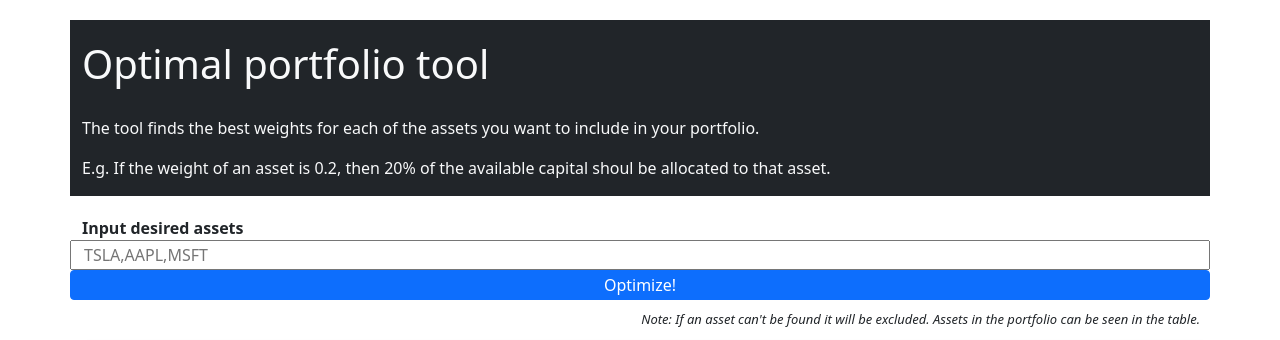
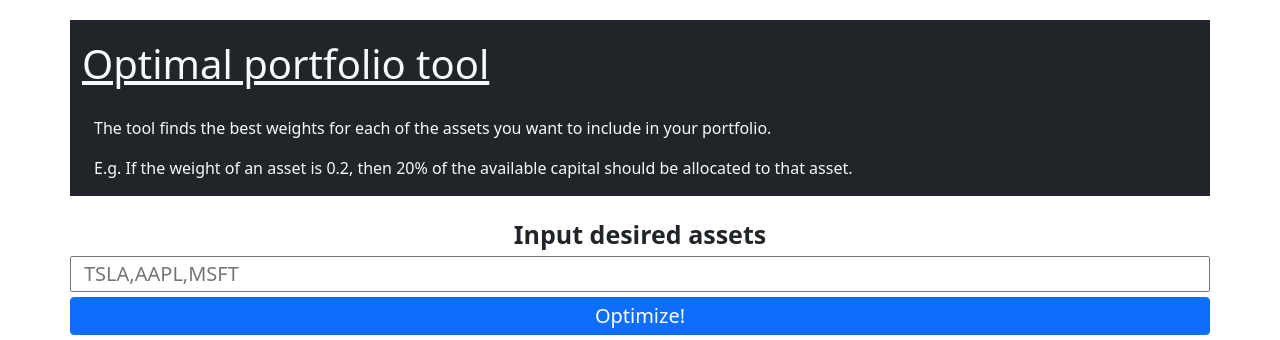
Before and after one commit to johmakinen/Portfolio-Optimization, a Flask app: page / in a window 1280 px wide. Shown: the top 340 px of the page. Run offline with Flask 2, Linux system fonts and the light colour scheme; some libraries are stand-ins or nearby versions.

Commit message:
Some minor design improvements to the frontend

```diff
--- a/flask_app/templates/index.html
+++ b/flask_app/templates/index.html
@@ -37,19 +37,23 @@
 <body>
     <div class="container">
         <div class="row">
-            <div class="col text-light bg-dark" style="margin:20px 0px 20px 0px">
-                <h1 style="padding:20px 0px 20px 0px">Optimal portfolio tool</h1>
+            <div class="col text-light bg-dark" style="margin:20px 0px 0px 0px">
+                <h1 style="padding:20px 0px 20px 0px"><u>Optimal portfolio tool</u></h1>
+            </div>
+            <div class="row text-light bg-dark" style="margin:0px 0px 20px 0px">
                 <p>The tool finds the best weights for each of the assets you want to include in your portfolio.</p>
-                <p>E.g. If the weight of an asset is 0.2, then 20% of the available capital shoul be allocated to that
-                    asset.</p>
+                <p> E.g. If the weight of an asset is 0.2, then 20% of the available capital should be allocated to that
+                    asset.
+                </p>
             </div>
-
         </div>
         <div class="row">
-            <div class="col"><b>Input desired assets</b></div>
-            <input type="text" id="input_tickers" placeholder="TSLA,AAPL,MSFT">
+            <div class="col" style="font-size : 25px; margin-bottom: 2px; text-align: center;"><b>Input desired
+                    assets</b></div>
+            <input type="text" style="margin-bottom: 5px;font-size : 20px;" id="input_tickers"
+                placeholder="TSLA,AAPL,MSFT">
             <button type="button" class="btn btn-primary" onclick="callback()"
-                style="padding:2px 2px 2px 2px;">Optimize!</button>
+                style="font-size : 20px; padding: 3px 3px;">Optimize!</button>
         </div>
         <div class="row">
             <!-- <div class="col">
```
